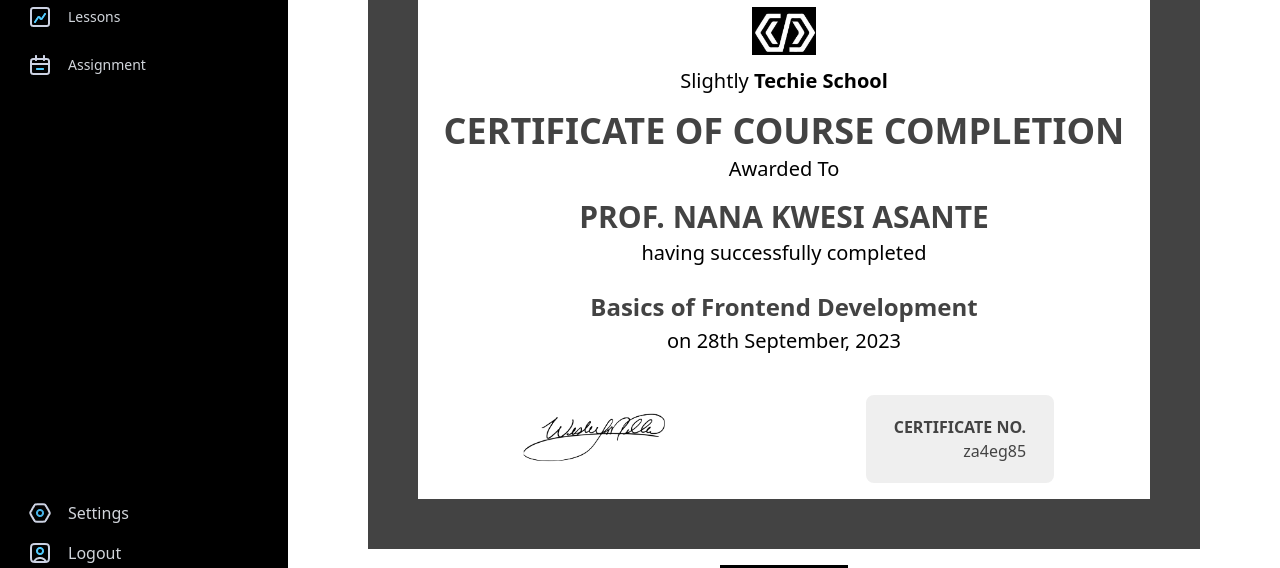
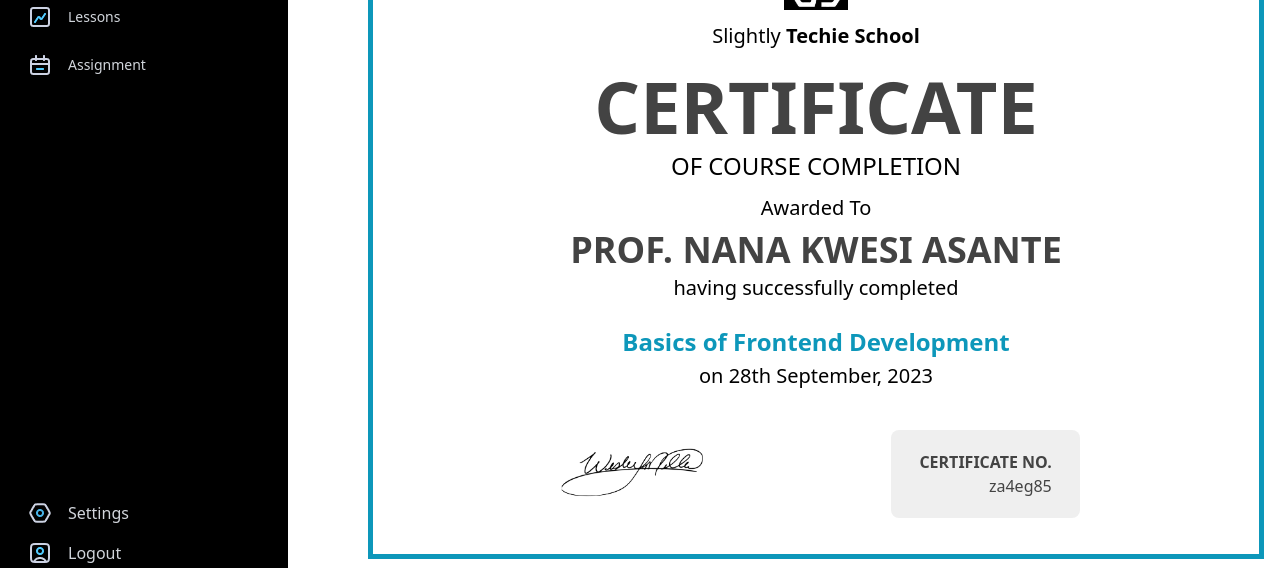
Before and after one commit to Slightly-Techie/st-school-web, a React (Vite) app: page /dashboard/profile/certificate in a window 1280 px wide. Shown: the part 207-775 px from the top of the page. Built offline with nearby package versions, Linux system fonts and the light colour scheme.

Commit message:
refactor(app): Tweaked Design Content

```diff
--- a/src/components/Certificate/CertificateInfo.jsx
+++ b/src/components/Certificate/CertificateInfo.jsx
@@ -1,29 +1,35 @@
 import logo from '../../assets/st.jpg'
 import signature from '../../assets/Signature.png'
+import CertificatePattern from './CertificatePattern'
 
 const CertificateInfo = () => {
   return (
     <>
-      <div className="container border-[50px] py-4 border-[#434343] overflow-x-hidden">
+      <div className="w-[70dvw] border-[5px]  py-4 border-[#0d97ba] overflow-hidden relative">
+        {/* Patter Start */}
+        <CertificatePattern />
+        {/* Pattern End */}
         <div className="flex flex-col items-center justify-center pt-5">
           <img src={logo} alt="" className="w-16 h-12" />
           <h2 className="text-xl py-3">
             Slightly <span className="font-bold">Techie School</span>
           </h2>
-          <h1 className="text-4xl font-extrabold mt-1 text-[#434343]">
-            CERTIFICATE OF COURSE COMPLETION
+          <h1 className="text-7xl font-extrabold mt-[0.5rem] text-[#434343]">
+            CERTIFICATE
           </h1>
-          <h3 className="text-xl pt-1 pb-2">Awarded To</h3>
-          <h1 className="text-3xl font-bold mt-2 text-[#434343]">
+          <h3 className="text-2xl my-2">OF COURSE COMPLETION</h3>
+          <h3 className="text-xl py-1">Awarded To</h3>
+          <h1 className="text-4xl font-bold mt-1 text-[#434343]">
             PROF. NANA KWESI ASANTE
           </h1>
           <h3 className="text-xl pt-1 pb-2">having successfully completed</h3>
-          <h1 className="text-2xl font-bold mt-4 text-[#434343]">
+          <h1 className="text-2xl font-bold mt-4 text-[#0d97ba]">
             Basics of Frontend Development
           </h1>
           <h3 className="text-xl pt-1 pb-">on 28th September, 2023</h3>
-          <div className="flex items-center justify-around mt-10 w-full">
+          <div className="flex items-center justify-evenly mt-10 mb-5 w-full">
             <img src={signature} alt="" className="w-[10rem]" />
+
             <div className="bg-[#EFEFEF] rounded-lg text-right px-7 py-5 text-[#434343]">
               <h3 className="font-bold">CERTIFICATE NO.</h3>
               <p>za4eg85</p>
```
